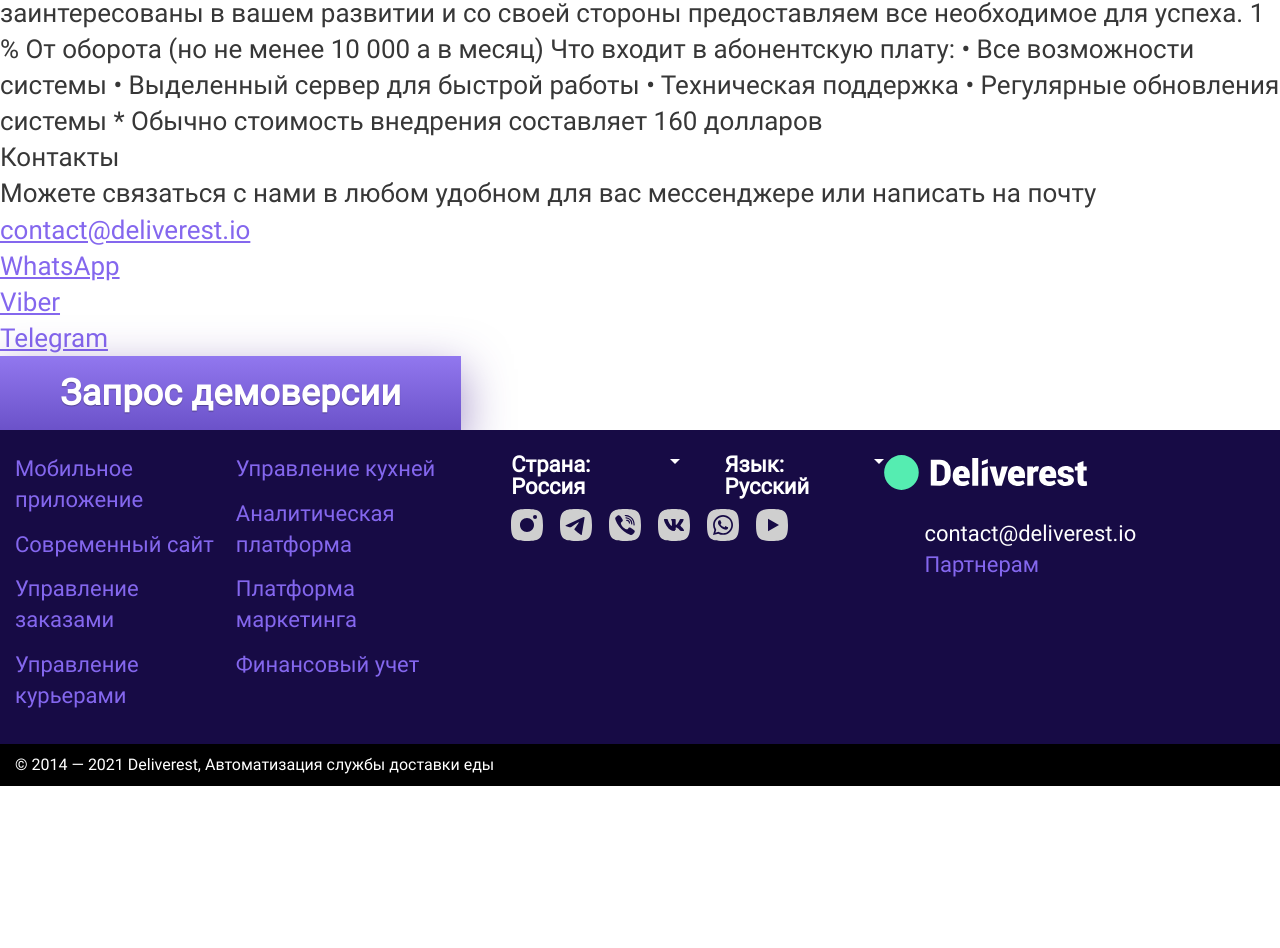
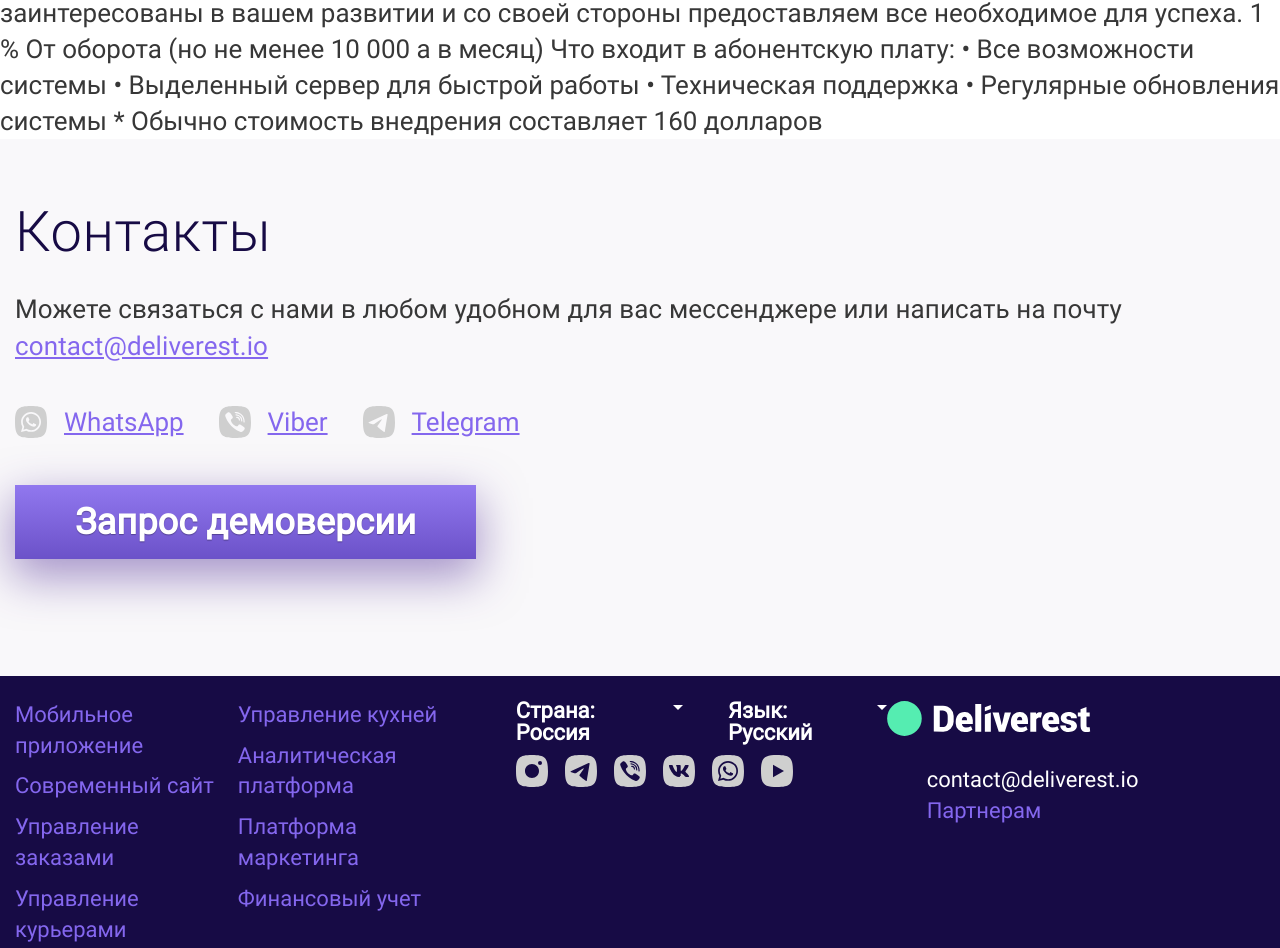
Before and after one commit to vsbchkv/deliverest, a website: page src/views/index.html in a window 1280 px wide. Shown: the part 7377-8325 px from the top of the page. Before the commit the page ends 8163 px from the top, so only its background shows below. Drawn offline with nearby package versions, Linux system fonts and the light colour scheme; files that its build step writes are made by us from their sources; files whose address does not match are found by name.

Commit message:
contacts section

```diff
--- a/src/styles/helpers/_variables.scss
+++ b/src/styles/helpers/_variables.scss
@@ -28,6 +28,7 @@
 $gray: #373737;
 $darkGray: #170b45;
 $lightGray: #cfcfcf;
+$lightGray2: #f9f8fa;
 $green: #55edb1;
 
 $accentColor: $purple;
--- a/src/styles/layout/footer/_footer.scss
+++ b/src/styles/layout/footer/_footer.scss
@@ -4,7 +4,7 @@
     background-color: $black;
     font-size: vw($mobile, 12px);
     @media screen and (min-width: $desktop) {
-      font-size: rem(18);
+      font-size: rem(28);
     }
   }
 
@@ -48,7 +48,7 @@
     @media screen and (min-width: $desktop) {
       padding-top: rem(24);
       display: grid;
-      grid-template-columns: 1.33fr 1fr 1.02fr;
+      grid-template-columns: 1.35fr 1fr 1.02fr;
       grid-template-areas:
         "menu locales head"
         "menu social head";
@@ -96,7 +96,7 @@
       margin-top: vw($mobile, 5px);
 
       @media screen and (min-width: $desktop) {
-        margin-top: rem(14);
+        margin-top: rem(10);
       }
     }
   }
--- a/src/styles/modules/_modules.scss
+++ b/src/styles/modules/_modules.scss
@@ -16,3 +16,4 @@
 @import 'orders/orders';
 @import 'website/website';
 @import 'kitchen/kitchen';
+@import 'contacts/contacts';
--- /dev/null
+++ b/src/styles/modules/contacts/_contacts.scss
@@ -0,0 +1,85 @@
+.contacts {
+  background-color: $lightGray2;
+  padding-top: vw($mobile, 40px);
+  padding-bottom: vw($mobile, 78px);
+
+  @media screen and (min-width: $desktop) {
+    padding-top: rem(60);
+    padding-bottom: rem(117);
+  }
+
+  &__title {
+    text-align: center;
+    margin-bottom: vw($mobile, 12px);
+
+    @media screen and (min-width: $desktop) {
+      text-align: left;
+      margin-bottom: rem(25);
+    }
+  }
+
+  &__text {
+    text-align: center;
+    margin-bottom: vw($mobile, 26px);
+    @media screen and (max-width: $desktop - 1) {
+      padding: 0 5%;
+    }
+    @media screen and (min-width: $desktop) {
+      text-align: left;
+      margin-bottom: rem(40);
+      letter-spacing: 0.005em;
+    }
+  }
+
+  &__messengers {
+    @media screen and (min-width: $desktop) {
+      display: flex;
+    }
+  }
+
+  &__item {
+    & + & {
+      @media screen and (max-width: $desktop - 1) {
+        margin-top: vw($mobile, 26px);
+      }
+      @media screen and (min-width: $desktop) {
+        margin-left: rem(35);
+      }
+    }
+  }
+
+  &__link {
+    display: flex;
+    align-items: center;
+    font-size: vw($mobile, 20px);
+
+    @media screen and (min-width: $desktop) {
+      font-size: rem(26);
+    }
+  }
+
+  &__link-icon {
+    width: vw($mobile, 32px);
+    height: vw($mobile, 32px);
+    margin-right: vw($mobile, 17px);
+
+    @media screen and (min-width: $desktop) {
+      width: rem(32);
+      height: rem(32);
+      margin-right: rem(17);
+    }
+  }
+
+  &__btn {
+    margin-top: vw($mobile, 45px);
+
+    @media screen and (max-width: $desktop - 1) {
+      display: block;
+      width: 100%;
+    }
+
+    @media screen and (min-width: $desktop) {
+      margin-top: rem(45);
+    }
+  }
+}
--- a/src/styles/modules/kitchen/_kitchen.scss
+++ b/src/styles/modules/kitchen/_kitchen.scss
@@ -83,9 +83,8 @@
 
       @media screen and (max-width: $desktop - 1) {
         position: relative;
-        width: 282%;
-        left: -86%;
-        top: vw($mobile, -38px);
+        width: 157%;
+        left: -15%;
       }
     }
   }
--- a/src/views/index.html
+++ b/src/views/index.html
@@ -13,11 +13,12 @@
       <div class="content-wrapper intro__wrapper">
         <div class="intro__pic">
           <picture>
-            <source srcset="media/images/intro-mob@1x.png 1x, media/images/intro-mob@2x.png 2x" media="(max-width: 1024px) ">
-            <source srcset="media/images/intro-mob@1x.webp 1x, media/images/intro-mob@2x.webp 2x" media="(max-width: 1024px)">
+            <source srcset="media/images/intro-mob@1x.png 1x, media/images/intro-mob@2x.png 2x"
+              media="(max-width: 1024px) ">
+            <source srcset="media/images/intro-mob@1x.webp 1x, media/images/intro-mob@2x.webp 2x"
+              media="(max-width: 1024px)">
             <source type="image/webp" srcset="media/images/intro@1x.webp 1x, media/images/intro@2x.webp 2x">
-            <img src="media/images/intro@1x.png"
-                 srcset="media/images/intro@1x.png 1x" alt="">
+            <img src="media/images/intro@1x.png" srcset="media/images/intro@1x.png 1x" alt="">
           </picture>
         </div>
         <h1 class="intro__title">
@@ -216,7 +217,7 @@
           <div class="kitchen__pic">
             <picture>
               <!--TODO: screen breakpoints-->
-              <!--<source type="image/webp" srcset="media/images/map-phone-mob@1x.webp 1x" media="(max-width: 560px)">-->
+              <!-- <source type="image/webp" srcset="media/images/map-phone-mob@1x.webp 1x" media="(max-width: 560px)"> -->
               <source srcset="media/images/kitchen-mob@1x.png 1x" media="(max-width: 560px)">
               <img src="media/images/kitchen.png" srcset="media/images/kitchen.png 1x" alt="Изображения">
             </picture>
@@ -251,17 +252,22 @@
       * Обычно стоимость внедрения составляет 160 долларов
     </section>
     <section class="contacts">
-      <h2>Контакты</h2>
+      <div class="content-wrapper">
+        <h2 class="section-title contacts__title">Контакты</h2>
         <div class="contacts__text">
           Можете связаться с нами в любом удобном для вас мессенджере или написать на почту <a
             href="mailto:contact@deliverest.io">contact@deliverest.io</a>
         </div>
         <ul class="contacts__messengers">
-        <li><a href="#">WhatsApp</a></li>
-        <li><a href="#">Viber</a></li>
-        <li><a href="#">Telegram</a></li>
+          <li class="contacts__item"><a class="contacts__link" href="#"><img src="media/icons/social/whatsapp.svg"
+                alt="instagram" class="contacts__link-icon">WhatsApp</a></li>
+          <li class="contacts__item"><a class="contacts__link" href="#"><img src="media/icons/social/viber.svg"
+                alt="viber" class="contacts__link-icon">Viber</a></li>
+          <li class="contacts__item"><a class="contacts__link" href="#"><img src="media/icons/social/telegram.svg"
+                alt="telegram" class="contacts__link-icon">Telegram</a></li>
         </ul>
         <button class="button button--primary contacts__btn js-open-modal" type="button">Запрос демоверсии</button>
+      </div>
     </section>
   </main>
   @@include('./includes/_footer.html')
@@ -281,13 +287,15 @@
         <form class="form-request__form">
           <div class="field">
             <label class="floating-label" for="name">
-              <input class="text-field floating-label__input" name="name" id="name" placeholder="Как вас зовут*" value="Константин">
+              <input class="text-field floating-label__input" name="name" id="name" placeholder="Как вас зовут*"
+                value="Константин">
               <span class="floating-label__label">Как вас зовут*</span>
             </label>
           </div>
           <div class="field">
             <label class="floating-label" for="country">
-              <input class="text-field floating-label__input" name="country" id="country" placeholder="Страна*" value="Россия">
+              <input class="text-field floating-label__input" name="country" id="country" placeholder="Страна*"
+                value="Россия">
               <span class="floating-label__label">Страна*</span>
             </label>
           </div>
@@ -306,7 +314,8 @@
           </div>
           <div class="field field--full-width">
             <label class="floating-label" for="comments">
-              <textarea class="text-field floating-label__input" name="comments" id="comments" placeholder="Комментарий"></textarea>
+              <textarea class="text-field floating-label__input" name="comments" id="comments"
+                placeholder="Комментарий"></textarea>
               <span class="floating-label__label">Комментарий</span>
             </label>
           </div>
```
Also changed, not shown: dist/index.html, dist/styles/styles.min.css. Lines whose indentation alone changed are shown as unchanged.
